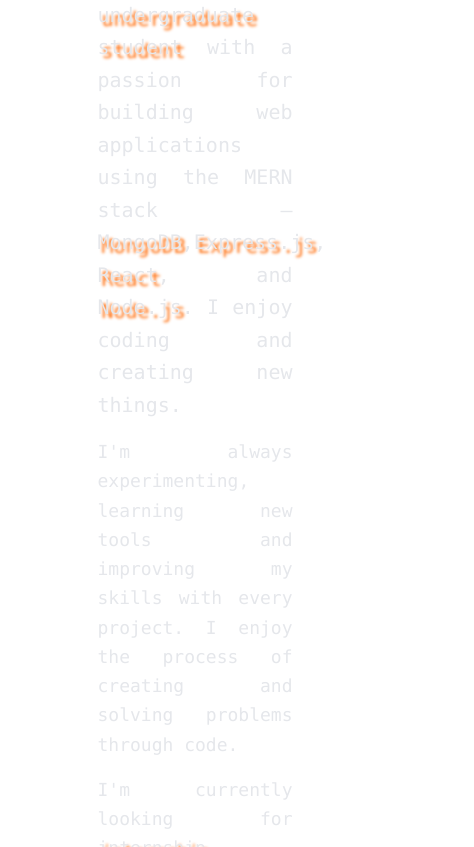
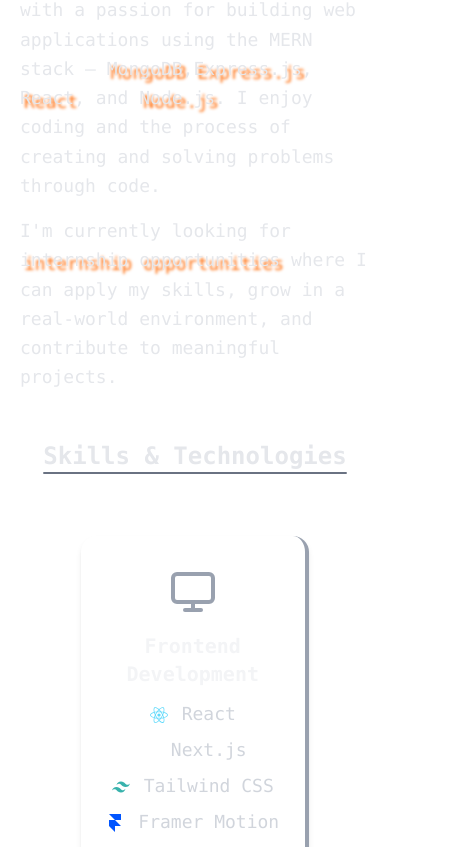
Before and after one commit to ThamanGurung01/portfolio-space_theme, a React (Vite) app: page / in a window 390 px wide. Shown: the part 1153-2000 px from the top of the page, 474 px wide, since content can reach past the window. Built offline with nearby package versions, Linux system fonts and the light colour scheme.

Commit message:
about and contact me responsive website

```diff
--- a/index.html
+++ b/index.html
@@ -2,7 +2,7 @@
 <html lang="en">
   <head>
     <meta charset="UTF-8" />
-    <!-- <link rel="icon" type="image/svg+xml" href="/vite.svg" /> -->
+    <link rel="icon" type="image/svg+xml" href="/vite.svg" />
     <meta name="viewport" content="width=device-width, initial-scale=1.0" />
     <title>Thaman Gurung</title>
   </head>
--- a/src/components/About.tsx
+++ b/src/components/About.tsx
@@ -38,14 +38,14 @@
 
   return (
     <section id='about' className='w-full min-h-screen py-20 text-gray-200'>
-      <div className='flex flex-col w-1/2 mx-auto text-center'>
+      <div className='flex flex-col w-full px-5 sm:px-20 lg:w-1/2 mx-auto text-center'>
       <motion.h1 className='section-heading text-4xl'
       initial={{ scale: 0.8, opacity: 0, y: 50 }}
       transition={{ duration: 0.8, ease: "easeInOut" }}
       whileInView={{ scale:1, opacity: 1,y: 0 }}
       viewport={{once: true}}
       >About Me</motion.h1>
-      <motion.p className='text-xl text-justify leading-relaxed py-2'
+      <motion.p className='text-lg text-start leading-relaxed py-2'
       transition={{ duration: 0.5, ease: ["easeInOut"] }}
       initial={{scale: 0.8, opacity: 0, x: 50 }}
       whileInView={{ scale:1, opacity: 1,x: 0  }}
@@ -54,16 +54,8 @@
         I'm a <span className='highlight'>BCA undergraduate student</span> with a passion for building
         web applications using the MERN stack — <span className='highlight'>MongoDB</span>,
         <span className='highlight'>Express.js</span>, <span className='highlight'>React</span>, and <span className='highlight'>Node.js</span>.
-         I enjoy coding and creating new things.</motion.p>
-      <motion.p className='text-lg text-justify leading-relaxed py-2'
-      transition={{ duration: 0.6, ease: "easeInOut" }}
-      initial={{scale: 0.8, opacity: 0, x: 50 }}
-      whileInView={{ scale:1, opacity: 1,x: 0  }}
-      viewport={{once: true}}
-      >
-        I'm always experimenting, learning new tools and improving my skills with every project.
-        I enjoy the process of creating and solving problems through code.</motion.p>
-      <motion.p className='text-lg text-justify leading-relaxed py-2'
+         I enjoy coding and the process of creating and solving problems through code.</motion.p>
+      <motion.p className='text-lg text-start leading-relaxed py-2'
       transition={{ duration: 0.7, ease: "easeInOut" }}
       initial={{scale: 0.8, opacity: 0, x: 50 }}
       whileInView={{ scale:1, opacity: 1,x: 0  }}
@@ -78,7 +70,7 @@
       whileInView={{ scale:1, opacity: 1,x: 0  }}
           viewport={{once: true}}
           >Skills & Technologies</motion.h2>
-      <motion.div className='mt-10 grid grid-cols-3 gap-10 w-7/12 mx-auto'
+      <motion.div className='mt-16 grid grid-cols-1 md:grid-cols-2 lg:grid-cols-3 gap-16 w-7/12 mx-auto'
       transition={{ duration: 0.7, ease: "easeInOut" }}
       whileInView={{ scale:[0.8, 1], opacity: [0, 1],y: [50, 0] }}
       viewport={{once: true}}
@@ -95,9 +87,9 @@
             >
               <skill.icon className="w-12 h-12 mx-auto mb-4 text-gray-400 transition-colors duration-300 hover:text-white" />
               <h3 className="text-xl font-semibold text-gray-100 mb-3">{skill.title}</h3>
-              <ul className="text-white space-y-2 text-sm text-left w-full pl-16">
+              <ul className="text-white space-y-2 text-sm text-left w-full">
                 {skill.tools.map((tool, i) => (
-                <motion.li key={i} className="flex items-center space-x-2 text-lg text-gray-300 hover:text-white"
+                <motion.li key={i} className="flex items-center space-x-2 text-lg text-gray-300 hover:text-white justify-center"
                 whileHover={{ scale: 1.2 }} transition={{ duration: 0.2 }} style={{ willChange: 'transform' }}
                 >
                   <span className="w-6 h-6">{tool.icon}</span>
--- a/src/components/ContactMe.tsx
+++ b/src/components/ContactMe.tsx
@@ -56,8 +56,8 @@
       whileInView={{ scale:1, opacity: 1,y: 0 }}
       viewport={{once: true, amount:0.2}}
       >Get In Touch</motion.h1>
-      <div className='w-1/2 mx-auto text-center flex flex-col items-center'>
-      <motion.p className='text-center text-xl'
+      <div className='w-full lg:w-3/5 xl:w-1/2 mx-auto text-center flex flex-col items-center'>
+      <motion.p className='text-center text-xl w-full'
       transition={{ duration: 0.5, ease: ["easeInOut"] }}
       initial={{ scale: 0.8, opacity: 0, x: 60, y: 30 }}
       whileInView={{ scale:1, opacity: 1,x:0,y: 0 }}
@@ -121,24 +121,24 @@
             type="text"
             name="name"
             placeholder="Name"
-            className="w-1/2 mx-auto px-4 py-3 rounded-md  text-white border border-gray-600 focus:outline-none focus:ring-2 focus:ring-white"
+            className="w-3/4 md:w-1/2 mx-auto px-4 py-3 rounded-md  text-white border border-gray-600 focus:outline-none focus:ring-2 focus:ring-white"
           />
           <input
             type="email"
             name="email"
             placeholder="Email"
-            className="w-1/2 mx-auto px-4 py-3 rounded-md text-white border border-gray-600 focus:outline-none focus:ring-2 focus:ring-white"
+            className="w-3/4 md:w-1/2 mx-auto px-4 py-3 rounded-md text-white border border-gray-600 focus:outline-none focus:ring-2 focus:ring-white"
           />
           <textarea
             name="message"
             rows={5}
             placeholder="Message"
-            className="w-1/2 mx-auto px-4 py-3 rounded-md text-white border resize-none border-gray-600 focus:outline-none focus:ring-2 focus:ring-white"
+            className="w-3/4 md:w-1/2 mx-auto px-4 py-3 rounded-md text-white border resize-none border-gray-600 focus:outline-none focus:ring-2 focus:ring-white"
           ></textarea>
           <button
             type="submit"
             disabled={sending}
-            className={`w-3/12 mx-auto contact-btn font-semibold py-3 px-6 rounded-md transition-colors duration-300 ${sending ? "opacity-50 cursor-not-allowed" : ""}`}
+            className={`mx-auto contact-btn font-semibold rounded-md transition-colors duration-300 ${sending ? "opacity-50 cursor-not-allowed" : ""}`}
             > {sending ? 'Sending...' : 'Send Message'}</button>
         </motion.form>
       </div>
--- a/src/components/Projects.tsx
+++ b/src/components/Projects.tsx
@@ -48,7 +48,7 @@
         {projectList.map((project, idx) => (
           <motion.div
             key={idx}
-            className='pb-6  shadow-lg my-6 flex flex-col items-center w-96 text-start relative rounded-2xl overflow-hidden border-b-4 border-gray-700'
+            className='pb-6 shadow-lg my-6 flex flex-col items-center w-96 text-start relative rounded-2xl overflow-hidden border-b-4 border-gray-700'
             whileHover={{ y: -10, scale: 1.05 }}
             transition={{ duration: 0.2, ease: "easeInOut" }}
             style={{ willChange: 'transform' }}
@@ -59,12 +59,12 @@
                 alt={project.title}
                 className='w-full h-56 rounded-md object-cover'
               />
-              <div className="absolute inset-0 bg-black/50 flex items-center justify-center gap-6 opacity-0 group-hover:opacity-100 transition-opacity duration-300">
+              <div className="absolute inset-0 bg-black/50 flex items-center justify-center gap-6 md:opacity-0 group-hover:opacity-100 transition-opacity duration-300">
               {project.code && (
                 <motion.a
                   href={project.code}
                   target='_blank'
-                  className="projects-btn bg-white text-black hover:bg-gray-200"
+                  className="projects-btn bg-white text-black hover:bg-gray-200 active:bg-gray-200"
                   whileHover={{ scale: 1.1 }}>
                 <SiGithub className='tool-icons' color="#000" />
                   <span>Code</span>
@@ -74,7 +74,7 @@
                 <motion.a
                   href={project.demo}
                   target='_blank'
-                  className="projects-btn items-center bg-gray-900 text-white hover:bg-black"
+                  className="projects-btn items-center bg-gray-900 text-white hover:bg-black active:bg-black"
                   whileHover={{ scale: 1.1 }}>
                   <SquareArrowOutUpRight size={17}/>
                   <span>Demo</span>
@@ -84,7 +84,7 @@
             </div>
 
             <h2 className="text-2xl font-semibold text-white mt-4 mb-2 px-3">{project.title}</h2>
-            <p className="text-gray-400 mb-4 ml-2 hover:text-white px-3">{project.description}</p>
+            <p className="text-gray-300 mb-4 ml-2 hover:text-white px-3">{project.description}</p>
 
             <div className="flex flex-wrap gap-3 px-3">
               {project.tech.map((tech, i) => (
--- a/src/styles/NavBar.css
+++ b/src/styles/NavBar.css
@@ -1,10 +1,10 @@
 @import "tailwindcss";
 .navbar{
-    @apply w-full md:h-16 flex flex-col md:flex-row md:justify-around items-center font-serif text-lg fixed top-0 z-50 backdrop-blur-md bg-black/80 border-b-[1px] border-gray-900;
+    @apply w-full py-2 md:min-h-16 flex flex-col md:flex-row md:justify-around items-center font-serif text-lg fixed top-0 z-50 backdrop-blur-md bg-black/80 border-b-[1px] border-gray-900;
     @apply transition-all duration-300;
 }
 .home, .about, .project, .skill, .contact {
-    @apply text-white hover:text-yellow-300;
+    @apply text-white hover:text-yellow-300 active:text-yellow-300;
     @apply  transition-all duration-300;
 }
 .home:hover, .about:hover, .project:hover, .skill:hover, .contact:hover {
```
